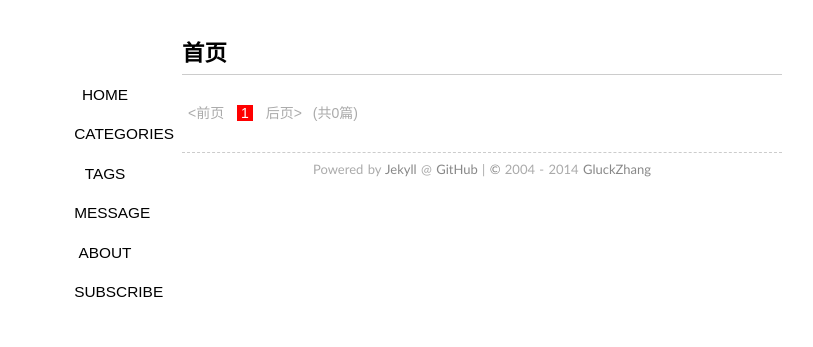
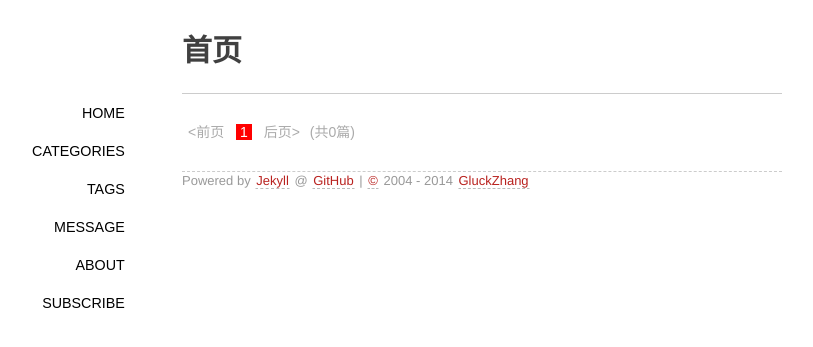
Before and after one commit to gluckzhang/gluckzhang.github.io, a Jekyll site: the page built from index.html, in a window 1280 px wide. Shown: the top 347 px of the page, without its empty margins (158-971 px from the left). Built offline with Jekyll 4.4.1, drawn with Linux system fonts in a browser that asks for light colours; some web fonts are replaced; Markdown is read by kramdown in place of the engine named in the settings; the list of posts is cut into pages by our own code.

Commit message:
样式调整

```diff
--- a/_layouts/default.html
+++ b/_layouts/default.html
@@ -8,6 +8,7 @@
     <link href="/feed/" rel="alternate" title="{{ site.author }}" type="application/atom+xml" />
     <link rel="stylesheet" href="/media/css/style.css" />
     <link rel="stylesheet" href="/media/css/highlight.css" />
+    <link rel="stylesheet" href="/media/css/clearness.css" />
     <script type="text/javascript" src="/media/js/jquery-1.7.1.min.js"></script>
   </head>
   <body>
--- /dev/null
+++ b/media/css/clearness.css
@@ -0,0 +1,139 @@
+h1,
+h2,
+h3,
+h4,
+h5,
+h6,
+p,
+blockquote {
+    margin: 0;
+    padding: 0;
+}
+body {
+    font-family: "Helvetica Neue", Helvetica, "Hiragino Sans GB", Arial, sans-serif;
+    font-size: 13px;
+    line-height: 18px;
+    color: #000;
+    background-color: white;
+    margin: 10px 13px 10px 13px;
+}
+table {
+	margin: 10px 0 15px 0;
+	border-collapse: collapse;
+}
+td,th {
+	border: 1px solid #ddd;
+	padding: 3px 10px;
+}
+th {
+	padding: 5px 10px;
+}
+
+a {
+    color: #dd0000;
+    text-decoration: none;
+}
+a:hover {
+    color: #333333;
+    text-decoration: none;
+}
+a img {
+    border: none;
+}
+p {
+    margin-bottom: 9px;
+}
+h1,
+h2,
+h3,
+h4,
+h5,
+h6 {
+    color: #404040;
+    line-height: 36px;
+}
+h1 {
+    margin-bottom: 18px;
+    font-size: 30px;
+}
+h2 {
+    font-size: 24px;
+}
+h3 {
+    font-size: 18px;
+}
+h4 {
+    font-size: 16px;
+}
+h5 {
+    font-size: 14px;
+}
+h6 {
+    font-size: 13px;
+}
+hr {
+    margin: 0 0 19px;
+    border: 0;
+    border-bottom: 1px solid #ccc;
+}
+blockquote {
+    display:block;
+    text-align:justify;
+    border-left:4px solid #eeeeee;
+    margin:1em 0em;
+    padding-left:1.5em;
+}
+blockquote p{
+    margin:0;
+    padding:.5em 0;
+}
+code, pre {
+    font-family: Monaco, Andale Mono, Courier New, monospace;
+}
+code {
+    background-color: #fee9cc;
+    color: rgba(0, 0, 0, 0.75);
+    padding: 1px 3px;
+    font-size: 12px;
+    -webkit-border-radius: 3px;
+    -moz-border-radius: 3px;
+    border-radius: 3px;
+}
+pre {
+    display: block;
+    padding: 14px;
+    margin: 0 0 18px;
+    line-height: 16px;
+    font-size: 11px;
+    border: 1px solid #d9d9d9;
+    white-space: pre-wrap;
+    word-wrap: break-word;
+}
+pre code {
+    background-color: #fff;
+    color:#737373;
+    font-size: 11px;
+    padding: 0;
+}
+sup {
+    font-size: 0.83em;
+    vertical-align: super;
+    line-height: 0;
+}
+* {
+	-webkit-print-color-adjust: exact;
+}
+@media screen and (min-width: 914px) {
+    body {
+        width: 854px;
+        margin:10px auto;
+    }
+}
+@media print {
+	body,code,pre code,h1,h2,h3,h4,h5,h6 {
+		color: black;
+	}
+	table, pre {
+		page-break-inside: avoid;
+	}
+}
--- a/media/css/style.css
+++ b/media/css/style.css
@@ -1,6 +1,4 @@
 /*------------------------------------
-* sext
-*
 * @author linghua.zhang@me.com
 * @link http://lhzhang.com/
 * @update 2011-12-20
@@ -12,26 +10,13 @@
 @import url(http://fonts.googleapis.com/css?family=Galdeano);
 @import url(http://fonts.googleapis.com/css?family=Electrolize);
 @import url(http://fonts.googleapis.com/css?family=Cuprum);
-body{font-size:14px;word-spacing:1px;
-	margin-left:auto;
-margin-right:auto;
-	font-family:"Galdeano","Hiragino Sans GB","Microsoft YaHei",Trebuchet,"Trebuchet MS",Tahoma,"Lucida Grande","Lucida Sans Unicode",Verdana,sans-serif;color:#000000;background-color:#ffffff;}
 *{padding:0;margin: 0;border:none;outline:none;}
-a{color:#dd0000;text-decoration:none;}
-a:hover{color:#333333;text-decoration:underline;}
-hr{margin:.7em 0;border-top:1px dashed #d0d0d0;border-bottom:1px dashed #f9f9f9;}
 p{padding:.5em 0;}
 li{padding:.2em 0;}
 ol,ul{list-style-position:inside;}
 ol ul, ul ol, ul ul, ol ol {margin-left:1em;}
-pre code{margin:1em 0;font-size:13px;line-height:1.6;display:block;overflow:auto;}
-blockquote{display:block;text-align:justify;border-left:4px solid #eeeeee;}
-blockquote{margin:1em 0em;padding-left:1.5em;}
-blockquote p{margin:0;padding:.5em 0;}
 #container{width:600px;margin:2em auto;display:block;padding:0 2em;}
 .content{font-size:16px;line-height:24px;}
-.content h1{padding:.5em 0;}
-.content img{max-width:640px;display:block;margin:4px auto;-webkit-box-shadow:#999 1px 1px 4px;-moz-box-shadow:#999 1px 1px 4px;box-shadow:#999 1px 1px 4px;}
 #tag_cloud{margin-bottom: 1em;}
 #tag_cloud a:hover{color:#333333 !important;text-decoration:none;}
 .listing-item,.listing-seperator{list-style-type:none;}
@@ -42,42 +27,43 @@ blockquote p{margin:0;padding:.5em 0;}
 
 .listing-item time{color:#999999;}
 .listing-seperator{font-weight:bold;}
-.meta{font-size:12px;color:#888;}
+.meta{text-align:right;font-size:12px;}
 .pageNav{font-weight:bold;font-size:17px;}
 .pageNavInvalid{font-weight:bold;font-size:17px;color:#D0D0D0;}
 header{padding:.5em 0;border-bottom: 1px solid #cccccc;}
-nav{font-family:"Electrolize",sans-serif;font-size:1.1em;text-transform:uppercase;float:left;margin-left:-8em;width:6em;text-align:center;}
+nav{font-family:"Electrolize",sans-serif;font-size:1.1em;text-transform:uppercase;float:left;margin-left:-12em;width:9em;text-align:right;}
 nav a{display:block;padding:.7em 1em;color:#000000;}
 nav a:hover{background-color:#ff0000;text-decoration:none;color:#f9f9f9;-webkit-transition:color .2s linear;}
 .post{padding:.5em 0em;}
-h1{font-family:"Cuprum","Hiragino Sans GB","Microsoft YaHei",sans-serif;font-size:1.6em;color:#000;}
-h2{font-family:"Cuprum","Hiragino Sans GB","Microsoft YaHei",sans-serif;font-size:1.4em;color:#111;}
-h3{font-family:"Cuprum","Hiragino Sans GB","Microsoft YaHei",sans-serif;font-size:1.2em;color:#222;}
-h4{font-family:"Cuprum","Hiragino Sans GB","Microsoft YaHei",sans-serif;font-size:1em;color:#333;}
-pre,code{font-family:Menlo,"Andale Mono",Consolas,"Courier New",Monaco,monospace;font-size:13px;}
-code{background-color:#D0D0D0;}
 embed,object,iframe{display:block;margin:4px auto;}
 .gist{font-size: 12px;line-height:1.6;}
 
 footer{
-text-align:center;
 display:block;
 border-top: 1px dashed #CCC;
 }
 
 footer small {
 font-size: 13px;
-color: #AAA;
+color: #999;
 }
 
 footer a {
-color: #888;
+margin: 1px;
+border: 1px solid rgba(1,1,1,0);
+border-bottom: 1px dashed #BBB;
+color: #B9221F;
 text-decoration: none;
 }
 
 footer a:hover {
-border-bottom: 1px dashed #BBB;
-text-decoration: none;
+	color: rgba(250,250,250,1.0) !important;
+    -webkit-border-radius: 4px;
+    border: 1px solid rgba(0,0,0,0.45);
+    text-shadow: rgba(0,0,0,0.6) 0px -1px 0px;
+	background: -webkit-gradient(linear, left top, left bottom, from(rgba(110,110,110,1.0)), to(rgba(100,100,100,1.0)));
+	-webkit-box-shadow: rgba(0,0,0,1.0) 0px 0px 2px,rgba(255,255,255,0.15) 0px 1px 1px inset;
+	text-decoration: none;
 }
 
 .label {
```
